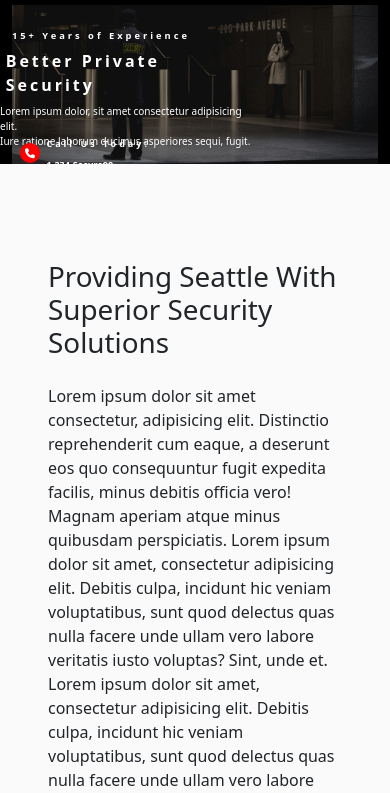
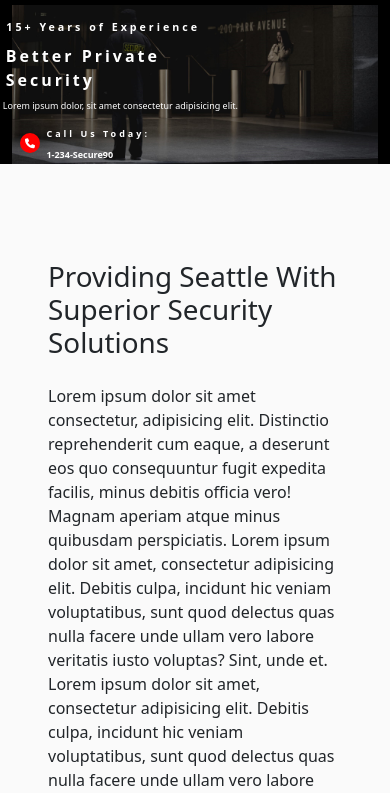
Before and after one commit to NatashaAsnani/Business-Website, a plain HTML site: page index.html in a window 390 px wide. Shown: the part 51-844 px from the top of the page. Drawn offline with nearby package versions, Linux system fonts and the light colour scheme.

Commit message:
Add files via upload

```diff
--- a/index.html
+++ b/index.html
@@ -53,7 +53,7 @@
             <div class="col text-white">
                 <div class="top-right">15+ Years of Experience</div>
                 <div class="right">Better Private <br> Security</div>
-                <div class="bottom-right">Lorem ipsum dolor, sit amet consectetur adipisicing elit. <br> Iure ratione laborum ducimus asperiores sequi, fugit.</div>
+                <div class="bottom-right">Lorem ipsum dolor, sit amet consectetur adipisicing elit.</div>
                 <div class="bottom">
                     <i class='fas fa-phone phone'></i>
                 </div>
--- a/style.css
+++ b/style.css
@@ -286,25 +286,25 @@
         width: 100px;
     }
     .top-right {
-        top: 80px;
-        right: 200px;
-        font-size: 7pt !important;
+        top: 70px;
+        right: 190px;
+        font-size: 8pt !important;
     }
 
     .right {
-        top: 100px;
+        top: 95px;
         right: 230px;
         font-size: 12pt;
     }
 
     /* Bottom right text */
     .bottom-right {
-        top: 155px;
-        right: 130px;
-        font-size: x-small;
+        top: 150px;
+        right: 152px;
+        font-size: xx-small;
     }
     .bottom {
-        top: 190px;
+        top: 180px;
         right: 350px;
     }
     .phone{
@@ -313,7 +313,7 @@
     }
 
     .icons{
-        top: 190px;
+        top: 180px;
         right: 240px;
     }
     .icons h5, .icons p{
```
